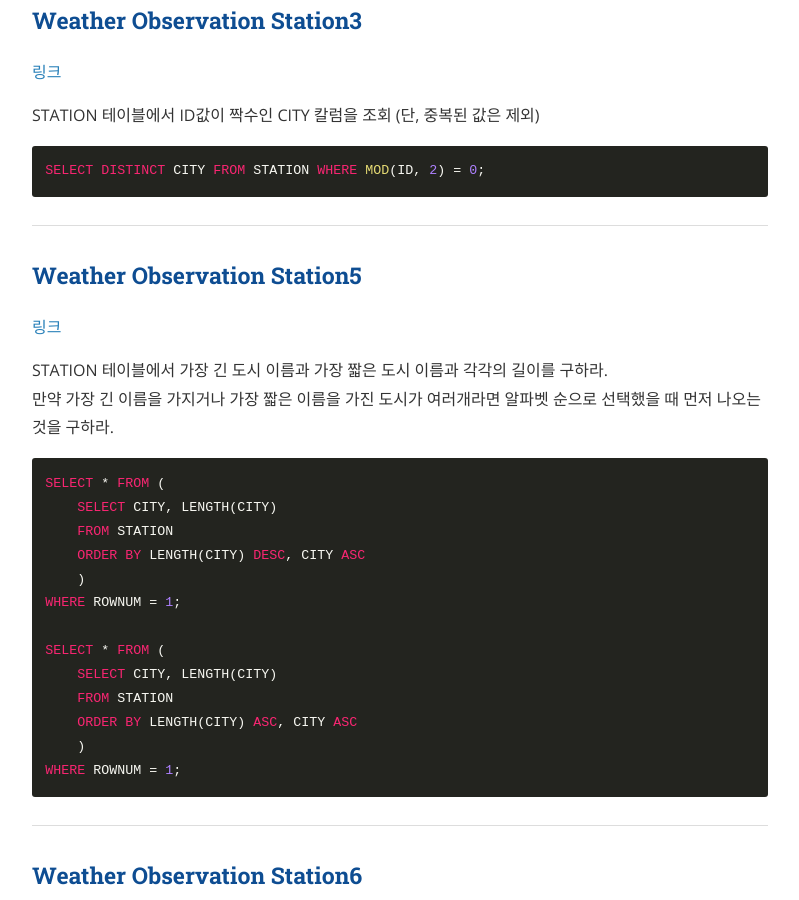
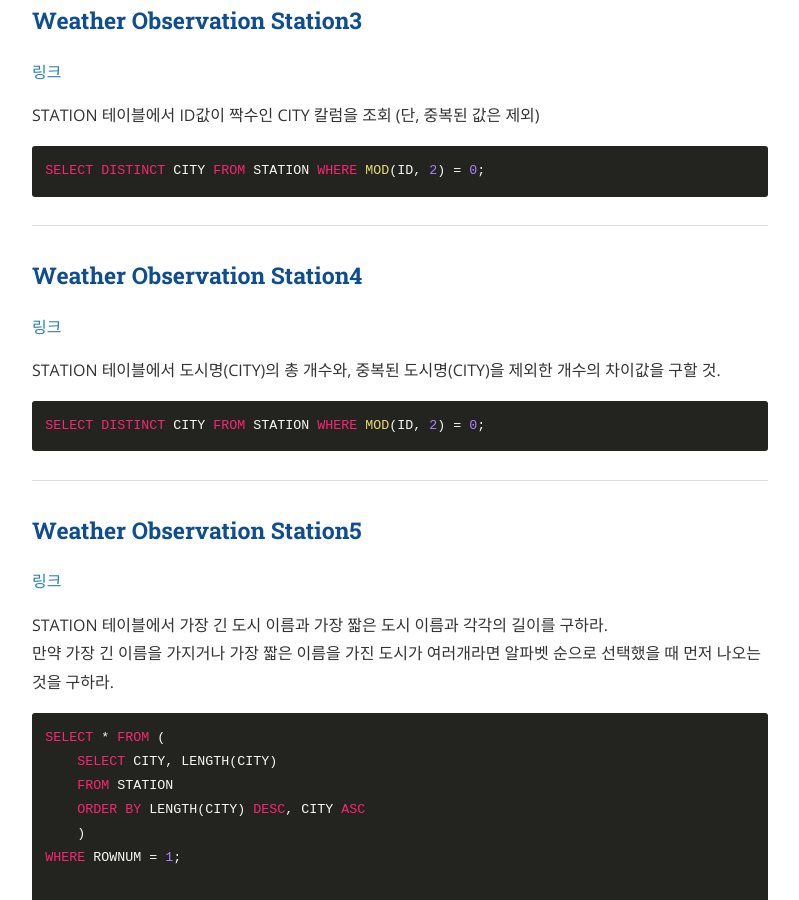
Before and after one commit to EunHyeJung/EunHyeJung.github.io, a Jekyll site: the page built from _posts/Etc/2018-11-19-hacerrank-sql-exercise.md, in a window 1280 px wide and 900 px high, scrolled down 1202 px. Shown: the whole window, without its empty margins (240-1039 px from the left). Built offline with Jekyll 4.4.1, drawn with Linux system fonts in a browser that asks for light colours; nearby versions of some CDN libraries; comment, search, counter and statistics services are not loaded.

Commit message:
해커랭크 SQL 연습 (BASIC SELECT)

````diff
--- a/_posts/Etc/2018-11-19-hacerrank-sql-exercise.md
+++ b/_posts/Etc/2018-11-19-hacerrank-sql-exercise.md
@@ -45,6 +45,20 @@ SELECT NAME FROM CITY WHERE POPULATION > 120000 AND COUNTRYCODE = 'USA';
 [링크](https://www.hackerrank.com/challenges/weather-observation-station-3/problem)
 
 STATION 테이블에서 ID값이 짝수인 CITY 칼럼을 조회 (단, 중복된 값은 제외)
+
+```sql
+SELECT DISTINCT CITY FROM STATION WHERE MOD(ID, 2) = 0;
+```
+
+
+- - -
+
+
+###  <font color = "#0E4D92"> Weather Observation Station4 </font>
+
+[링크](https://www.hackerrank.com/challenges/weather-observation-station-4/problem)
+
+STATION 테이블에서 도시명(CITY)의 총 개수와, 중복된 도시명(CITY)을 제외한 개수의 차이값을 구할 것.
 
 ```sql
 SELECT DISTINCT CITY FROM STATION WHERE MOD(ID, 2) = 0;
````
